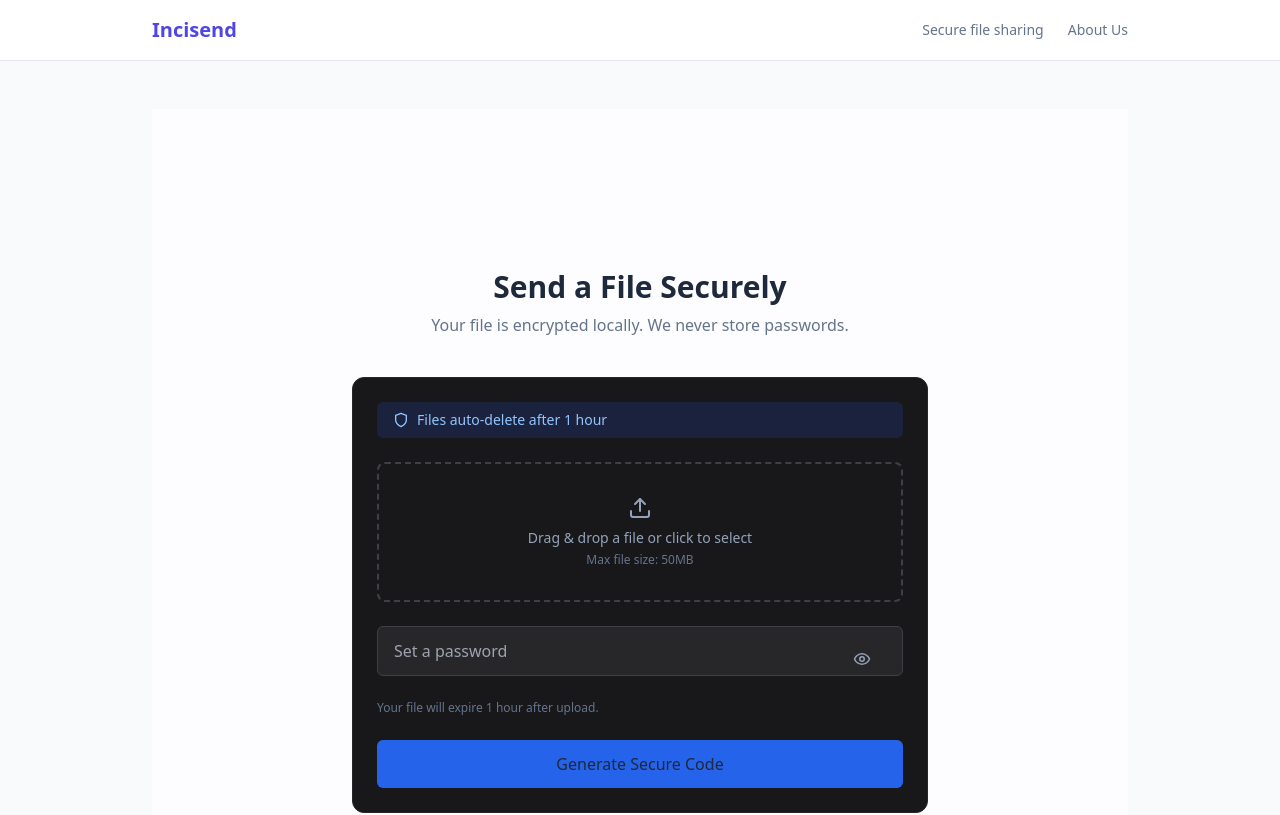
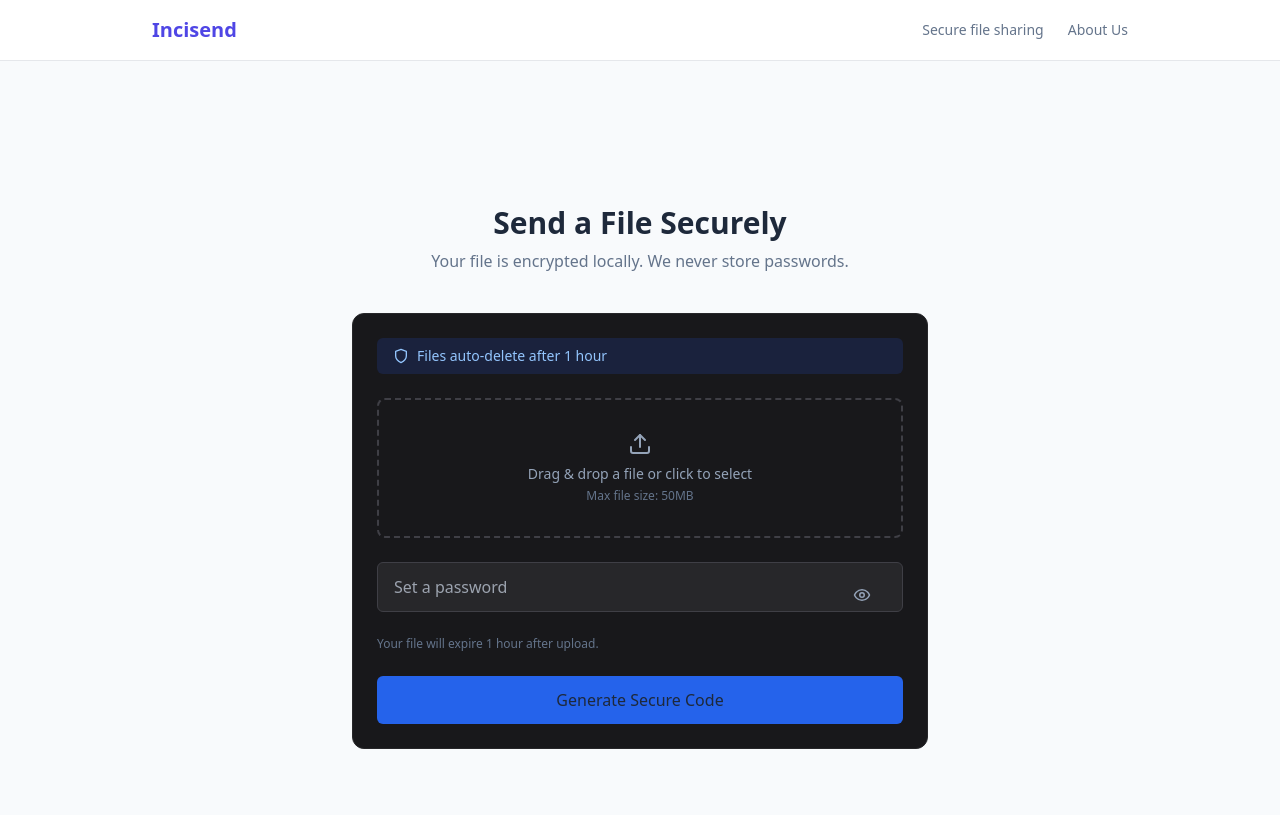
Before and after one commit to Inciverse/incisend, a Next.js app: page /send in a window 1280 px wide. Shown: the top 815 px of the page. Built offline with nearby package versions, Linux system fonts and the light colour scheme.

Commit message:
Update page.tsx

```diff
--- a/app/send/page.tsx
+++ b/app/send/page.tsx
@@ -1,10 +1,9 @@
-import InciSend from "../../components/InciSend";
+import Incisend from "@/components/Incisend";
 
 export default function SendPage() {
   return (
-    <main className="min-h-screen bg-[#FDFDFF] py-16 px-4">
-      {/* initialMode prop ensures it always opens Send tab */}
-      <InciSend initialMode="send" />
+    <main className="min-h-screen px-4">
+      <Incisend />
     </main>
   );
 }
```
